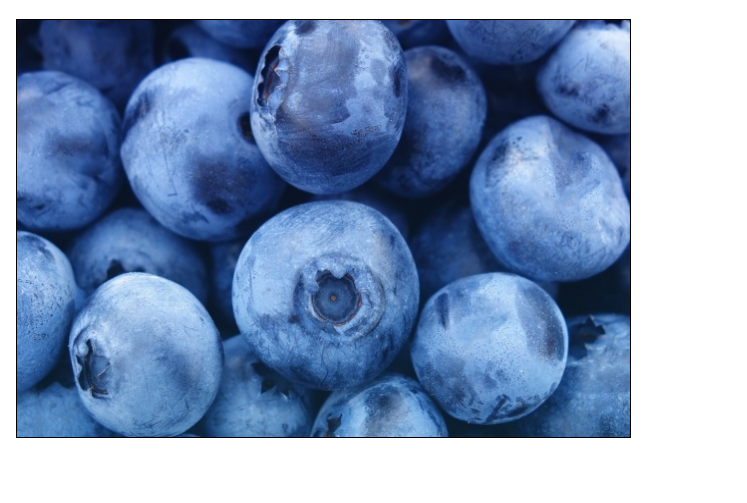
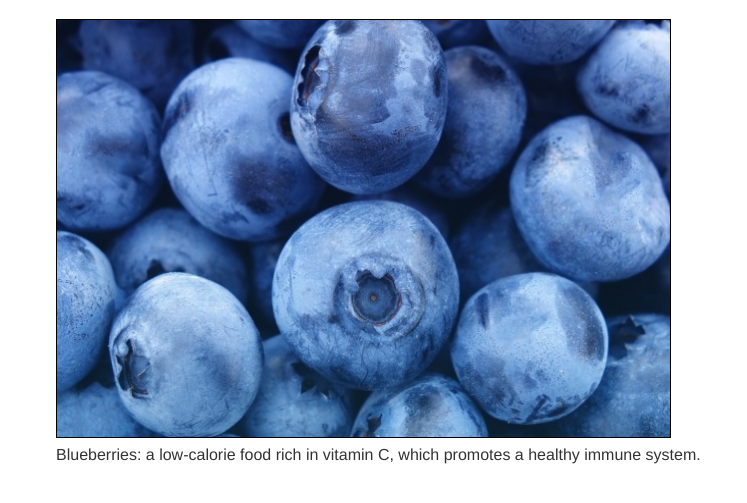
Before and after one commit to saboyagustavo/mdn-frontend-pathway, a plain HTML site: page HTML/multimedia-and-embedding/skill-test/images-tasks/task1.html in a window 1280 px wide. Shown: the part 85-588 px from the top of the page, without its empty margins (0-747 px from the left). Drawn offline with Linux system fonts and the light colour scheme.

Commit message:
Images in HTML: adding caption text elements.

```diff
--- a/HTML/multimedia-and-embedding/skill-test/images-tasks/task1.html
+++ b/HTML/multimedia-and-embedding/skill-test/images-tasks/task1.html
@@ -24,6 +24,7 @@
 
     <body>
         <h1>Basic image embed</h1>
+        <figure>
             <img
                 src="images/blueberries.jpg"
                 alt="Close view of some small, blue and yummy blueberries."
@@ -31,5 +32,9 @@
                 width="615"
                 height="419"
             />
+            <figcaption>
+                Blueberries: a low-calorie food rich in vitamin C, which promotes a healthy immune system.
+            </figcaption>
+        </figure>
     </body>
 </html>
```
Also changed, not shown: 1 other file. Lines whose indentation alone changed are shown as unchanged.
